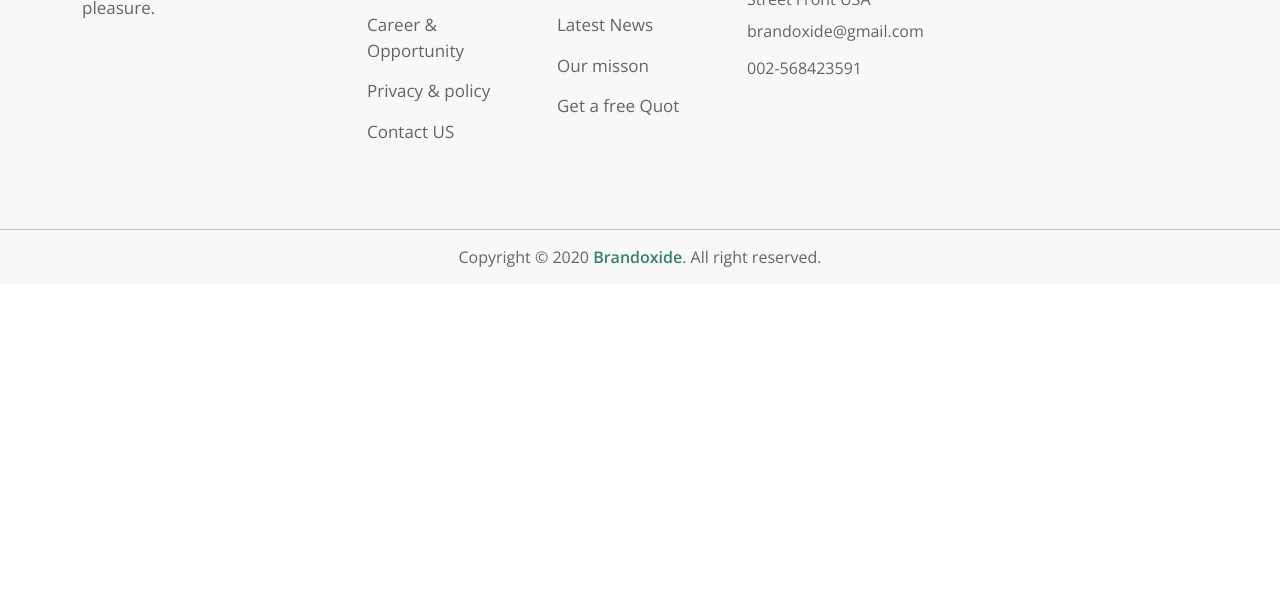
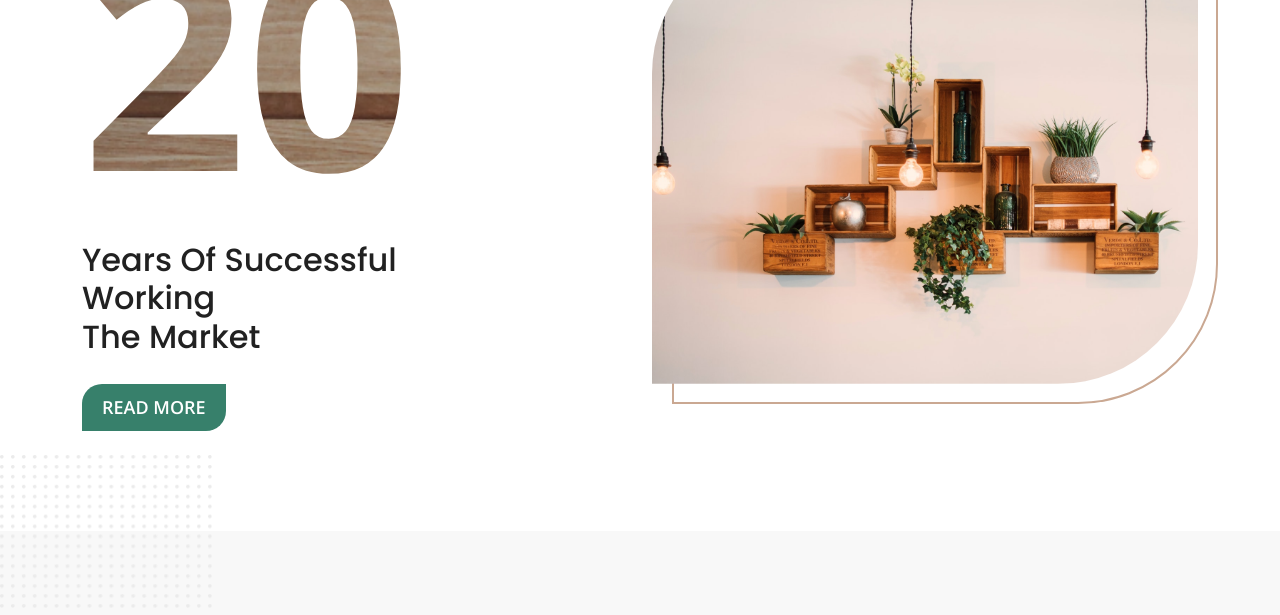
Before and after one commit to rashadulalam/decbase, a plain HTML site: page index.html in a window 1280 px wide. Shown: the part 2139-2754 px from the top of the page. Before the commit the page ends 2423 px from the top, so only its background shows below. Drawn offline with nearby package versions, Linux system fonts and the light colour scheme.

Commit message:
Success area

```diff
--- a/decbase.css
+++ b/decbase.css
@@ -4,7 +4,7 @@
  font-family: 'Poppins', sans-serif;
 */
 
-@import url('https://fonts.googleapis.com/css2?family=Open+Sans:wght@400;600&family=Poppins:wght@400;500;600&display=swap');
+@import url('https://fonts.googleapis.com/css2?family=Open+Sans:wght@400;600;700&family=Poppins:wght@400;500;600;700&display=swap');
 
 /*
  Basic css
@@ -17,7 +17,7 @@ body {
     font-weight: 400;
     /* color: #646464; */
 }
-h1, h2, h3, h4 {
+h1, h2, h3, h4, h5 {
     font-family: 'Poppins', sans-serif;
     font-weight: 500;
     color: #212121;
@@ -43,6 +43,9 @@ h1, h2, h3, h4 {
 .design-image {
     position: relative;
     z-index: 1;
+
+}
+.design-image img {
     border-radius: 140px 0;
 }
 .design-image::after {
@@ -61,6 +64,9 @@ h1, h2, h3, h4 {
     z-index: 1;
     border-radius: 140px 0;
 }
+.design-image-two img {
+    border-radius: 140px 0;
+}
 .design-image-two::after {
     position: absolute;
     content: "";
@@ -72,9 +78,6 @@ h1, h2, h3, h4 {
     border-radius: 140px 0;
     z-index: -1;
 }
-.section-heading {
-
-}
 .section-heading h4{
     text-transform: uppercase;
     color: #646464;
@@ -85,6 +88,18 @@ h1, h2, h3, h4 {
     font-size: 48px;
     font-weight: 600;
 }
+.design-text h5 {
+    font-family: 'Open Sans', sans-serif;
+    font-size: 288px;
+    font-weight: 700;
+    background-image: url("assets/img/success-img.png");
+    background-repeat: no-repeat;
+    background-position: center;
+    background-size: cover;
+    -webkit-background-clip: text;
+    color: transparent;
+}
+
 /* Header css */
 .header-area .nav-item {
     margin-left: 30px;
@@ -219,6 +234,16 @@ h1, h2, h3, h4 {
     padding: 100px 0;
 }
 
+
+/*
+ success area css
+*/
+.success-area {
+    padding: 100px 0;
+    position: relative;
+}
+
+
 /*
  Footer css
 */
--- a/index.html
+++ b/index.html
@@ -171,7 +171,7 @@
               </div> <!-- end about-image-->
             </div>
             <div class="col-lg-6 mt-5 mt-lg-0">
-              <div class="about-text ps-5">
+              <div class="about-text ps-lg-5 ps-0">
                 <div class="section-heading">
                   <h4>ABOUT US</h4>
                   <h2>Interioris The Will of An Epoch Mextreo</h2>
@@ -191,6 +191,36 @@
         </div>
       </section>
       <!-- end about area -->
+
+      <!-- start success-area -->
+      <section class="success-area">
+        <div class="container">
+          <div class="row d-flex align-items-center">
+            <div class="col-lg-6 mb-5 mb-lg-0">
+              <div class="about-text pe-5">
+                <div class="section-heading">
+                  <div class="design-text">
+                    <h5>20</h5>
+                  </div>
+                  <h2>Years Of Successful <br>
+                    Working <br>
+                    The Market</h2>
+                    <a href="#" class="theme-button">READ MORE</a>
+                </div>
+              </div> <!-- end about-text-->
+            </div>
+            <div class="col-lg-6">
+              <div class="success-image design-image">
+                <img src="assets/img/success.png" alt="" class="img-fluid">
+              </div> <!-- end about-image-->
+            </div>
+          </div>
+        </div> <!-- end .container -->
+        <div class="design">
+          <img src="assets/img/design.png" alt="Design" class="img-fluid">
+        </div>
+      </section>
+      <!-- end success-area -->
     </main>
     <!-- End Main -->
 
```
Also changed, not shown: assets/img/success-img.png (added), assets/img/success.png (added), assets/img/working.png (deleted).
